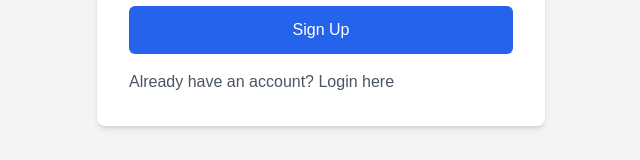
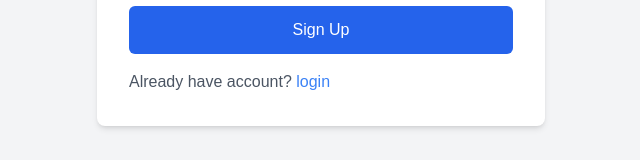
Before and after one commit to kubsamelkamu/Quiz_App, a Next.js app: page /signup in a window 1280 px wide. Shown: the part 490-650 px from the top of the page, without its empty margins (319-959 px from the left). Built offline with nearby package versions, Linux system fonts and the light colour scheme; no server answers.

Commit message:
direct user to login page after account creation

```diff
--- a/src/components/auth/signup.tsx
+++ b/src/components/auth/signup.tsx
@@ -1,5 +1,6 @@
 import { useState } from 'react';
 import { signup } from '../../auth';
+import { useRouter } from 'next/router';
 import Link from 'next/link';
 import { passwordStrengthChecker } from '@/utils/passwordStrengthChecker';
 
@@ -9,6 +10,7 @@ const SignUp = () => {
   const [passwordStrength, setPasswordStrength] = useState('');
   const [error, setError] = useState('');
   const [successMessage, setSuccessMessage] = useState('');
+  const router = useRouter();
 
   const handlePasswordChange = (e: React.ChangeEvent<HTMLInputElement>) => {
     const inputPassword = e.target.value;
@@ -25,9 +27,12 @@ const SignUp = () => {
     try {
       await signup(email, password);
       setSuccessMessage('Account created successfully! Please check your email to verify your account.');
+      setTimeout(() => {
+        router.push('/login');
+      }, 3000);
     } catch (err) {
       if(err instanceof Error){
-        setError('Failed to sign up! Please try again')
+        setError('Failed to sign up.')
       }
       setError('Failed to sign up. Please try again.');
     }
@@ -78,11 +83,11 @@ const SignUp = () => {
           </button>
         </form>
         <p className="mt-4 text-gray-600">
-          Already have an account? {' '}
-          <Link href="/login" legacyBehavior className="text-blue-800 hover:underline">
-            Login here
-          </Link>
-        </p>
+              Already have account?{' '}
+              <Link href="/login" className="text-blue-500 hover:underline">
+                login
+              </Link>
+          </p>
       </div>
     </div>
   );
```
